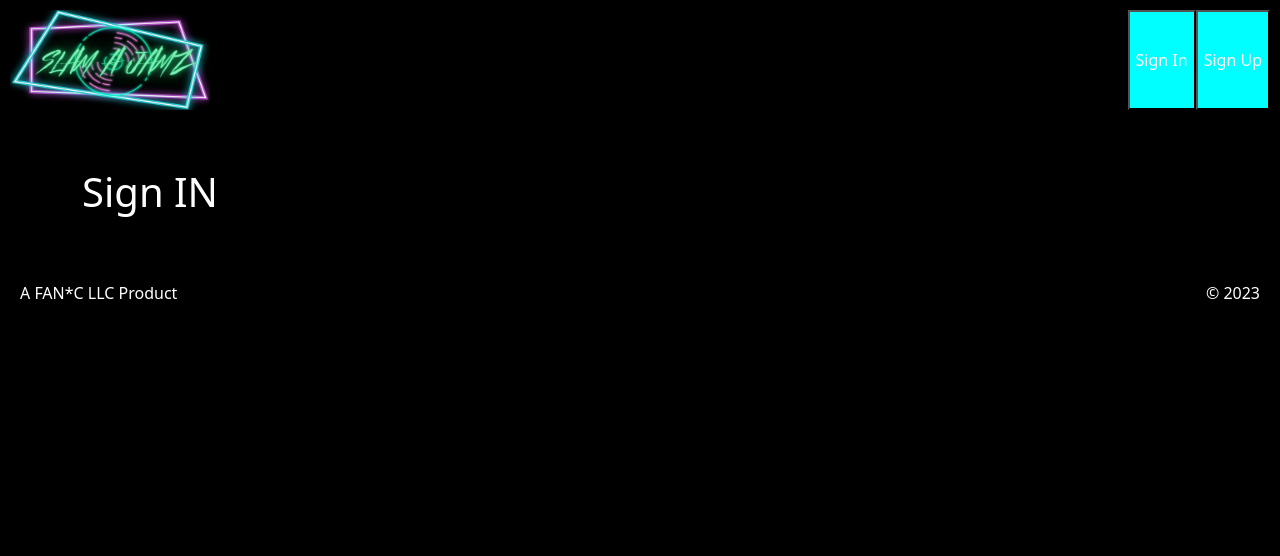
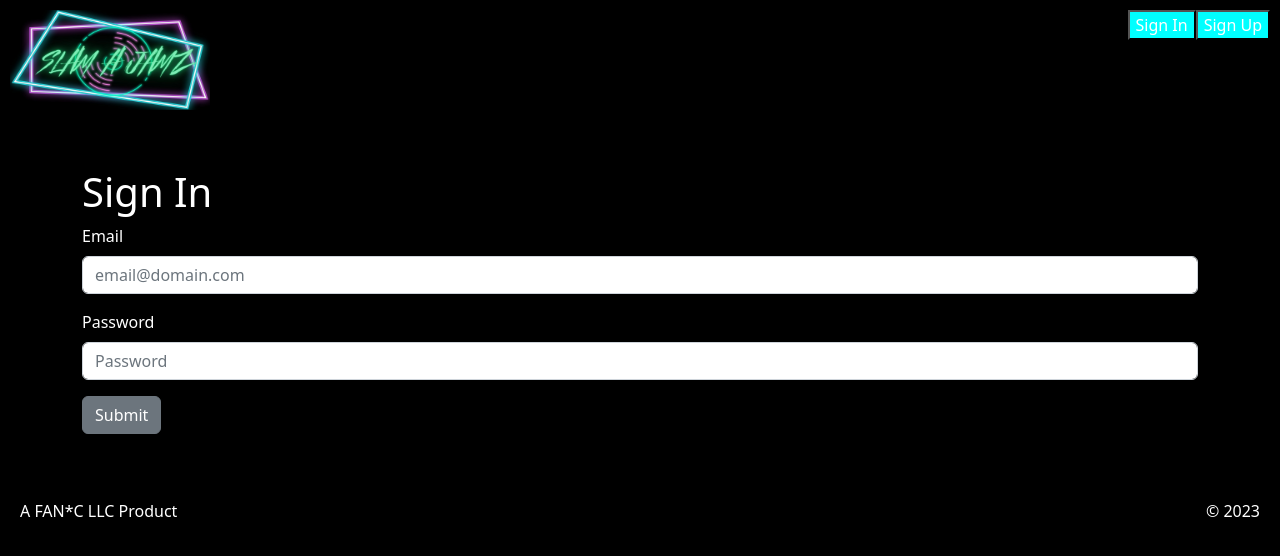
Before and after one commit to FANCBravo2023/slam-a-jamz-frontend, a React (Create React App) app: page /signin in a window 1280 px wide. Shown: the top 556 px of the page. Built offline with nearby package versions, Linux system fonts and the light colour scheme.

Commit message:
Working on sign up and sign in

```diff
--- a/src/App.js
+++ b/src/App.js
@@ -18,13 +18,67 @@ import './App.css';
 import ProtectedIndex from './pages/ProtectedIndex'
 
 const App = () => {
+  const url = 'http://localhost:3000'
+  const [currentUser, setCurrentUser] = useState(null)
+  const [events, setEvents] = useState([])
 
-  const [events, setEvents] = useState(mockEvents)
+   // authentication methods
+  const signIn = (userInfo) => {
+    fetch(`${url}/signin`, {
+      body: JSON.stringify(userInfo),
+      headers: {
+        "Content-Type": 'application/json',
+        "Accept": 'application/json'
+      },
+      method: 'POST'
+    })
+    .then(response => {
+    // store the token
+    localStorage.setItem("token", response.headers.get("Authorization"))
+    return response.json()
+  })
+  .then(payload => {
+    setCurrentUser(payload)
+  })
+  .catch(error => console.log("login errors: ", error))
+  }
+
+  const signUp = (userInfo) => {
+    fetch(`${url}/signup`, {
+      body: JSON.stringify(userInfo),
+      headers: {
+        "Content-Type": 'application/json',
+        "Accept": 'application/json'
+      },
+      method: 'POST'
+    })
+    .then(response => {
+      // store the token
+    localStorage.setItem("token", response.headers.get("Authorization"))
+    return response.json()
+    })
+    .then(payload => {
+      setCurrentUser(payload)
+    })
+    .catch(error => console.log("login errors: ", error))
+  }
+
+  const logout = () => {
+    fetch(`${url}/logout`, {
+      headers: {
+        "Content-Type": 'application/json',
+        "Authorization": localStorage.getItem("token") //retrieve the token
+      },
+      method: 'DELETE'
+    })
+    .then(payload => {
+    localStorage.removeItem("token")  // remove the token
+    setCurrentUser(null)
+  })
+  .catch(error => console.log("log out errors: ", error))
+  }
 
   const [users, setUsers] = useState(mockUsers)
-
-
-  const [currentUser, setCurrentUser] = useState({mockUsers})
 
   const updateEvent = (event, id) => {
 
@@ -47,9 +101,9 @@ const App = () => {
           <Route path ="/protectedindex" element={<ProtectedIndex events={events} users={users} currentUser={currentUser}/>} />
           <Route path="/eventnew" element={<EventNew createEvent={createEvent} users={users} />} />
           <Route path="/eventshow/:id" element={<EventShow events={events} users={users}/>} />
-          <Route path="/signin" element={<SignIn />} />
+          <Route path="/signin" element={<SignIn signin={signIn}/>} />
           <Route path="/home" element={<Home/>}/>
-          <Route path="/" element={<SignUp />} />
+          <Route path="/signup" element={<SignUp signup={signUp}/>} />
           <Route path="*" element={<NotFound />} />
         </Routes>
         </Container>
--- a/src/components/Header.js
+++ b/src/components/Header.js
@@ -1,15 +1,22 @@
 import React from 'react'
 import SJLive from '../assets/SJLive.jpg'
+import { NavLink } from 'react-router-dom'
 
 const Header = () => {
   return (
     <>
       <div className="header">
-        <img src={ SJLive } alt='Slam-A-Jamz Logo' className='Logo'/>
+        <NavLink to='/home'>
+          <img src={ SJLive } alt='Slam-A-Jamz Logo' className='Logo'/>
+        </NavLink>
         <div className="header_button_containers">
-          <button className="header_buttons">Sign In</button>
-          <button className="header_buttons">Sign Up</button>
-        </div>
+          <NavLink to ='/signin'>
+            <button className="header_buttons">Sign In</button>
+          </NavLink>
+          <NavLink to='/signup'>
+            <button className="header_buttons">Sign Up</button>
+          </NavLink>
+          </div>
       </div>
     </>
   )
--- a/src/pages/SignIn.js
+++ b/src/pages/SignIn.js
@@ -1,9 +1,50 @@
-import React from 'react'
+import React, { useRef } from 'react'
+import { Form, FormGroup, Label, Button, Input } from 'reactstrap'
+import { useNavigate } from 'react-router-dom'
 
-const SignIn = () => {
+const SignIn = ({ signin }) => {
+  const formRef = useRef()
+  const navigate = useNavigate()
+  const handleSubmit = (e) => {
+    //stop the default behavior of the form.  We want to send it with fetch.
+      e.preventDefault()
+      // store the form entries in a variable
+      const formData = new FormData(formRef.current)
+      // create and object from the entries
+      const data = Object.fromEntries(formData)
+      // store user's info in format that can be used with jwt.
+      const userInfo = {
+          "user":{ email: data.email, password: data.password }
+      }
+      signin(userInfo)
+      navigate("/")
+      e.target.reset()  // resets the input field
+  }
+
   return (
     <>
-        <h1>Sign IN</h1>
+      <h1>Sign In</h1>
+      <Form ref={formRef} onSubmit={handleSubmit}>
+        <FormGroup>
+          <Label for='email'>Email</Label>
+          <Input
+            id='email'
+            name='email'
+            placeholder='email@domain.com'
+            type='email'
+          />
+        </FormGroup>
+        <FormGroup>
+          <Label for='password'>Password</Label>
+          <Input
+            id='password'
+            name='password'
+            placeholder='Password'
+            type='password'
+          />
+        </FormGroup>
+        <Button value='signin' type='submit'>Submit</Button>
+      </Form>
     </>
   )
 }
--- a/src/pages/SignUp.js
+++ b/src/pages/SignUp.js
@@ -1,10 +1,58 @@
-import React from 'react'
+import { useRef } from "react"
+import { Form, FormGroup, Label, Input, Button } from 'reactstrap';
+import { useNavigate } from "react-router-dom"
 
-const SignUp = () => {
+const SignUp = ({signup}) => {
+
+  const formRef = useRef()
+  const navigate = useNavigate()
+  const handleSubmit = (e) => {
+      e.preventDefault()
+      const formData = new FormData(formRef.current)
+      const data = Object.fromEntries(formData)
+      const userInfo = {
+          "user":{ email: data.email, password: data.password, artist: data.artist, description: data.description, genre: data.genre, image: data.image }
+      }
+      signup(userInfo)
+      navigate("/")
+      e.target.reset()
+  }
+
   return (
-    <>
-        <h1>Sign Up</h1>
-    </>
+      <div className="signup-container">
+          <h3>Sign Up</h3>
+          <Form ref={formRef} onSubmit={handleSubmit}>
+              <FormGroup>
+                  <Label for="email">Email</Label>
+                  <Input type="email" name="email" id="email" placeholder="Enter email" />
+              </FormGroup>
+              <FormGroup>
+                  <Label for="password">Password</Label>
+                  <Input type="password" name="password" id="password" placeholder="Enter password" />
+              </FormGroup>
+              <FormGroup>
+                  <Label for="artist">Artist</Label>
+                  <Input type="text" name="artist" id="artist" placeholder="Enter artist's name" />
+              </FormGroup>
+              <FormGroup>
+                  <Label for="description">Description</Label>
+                  <Input type="text" name="description" id="description" placeholder="Enter the description of your shows" />
+              </FormGroup>
+              <FormGroup>
+                  <Label for="genre">Music Genre</Label>
+                  <Input type="text" name="genre" id="genre" placeholder="Enter your music's genre" />
+              </FormGroup>
+              <FormGroup>
+                  <Label for="image">Link to image</Label>
+                  <Input type="text" name="image" id="image" placeholder="Image URL address" />
+              </FormGroup>
+              <Button color="primary">Sign Up</Button>
+          </Form>
+          <div className="login-container">
+              <span>Already registered?</span>
+              <a href="/signin"> Sign In </a>
+          </div>
+      </div>
   )
 }
 
```
